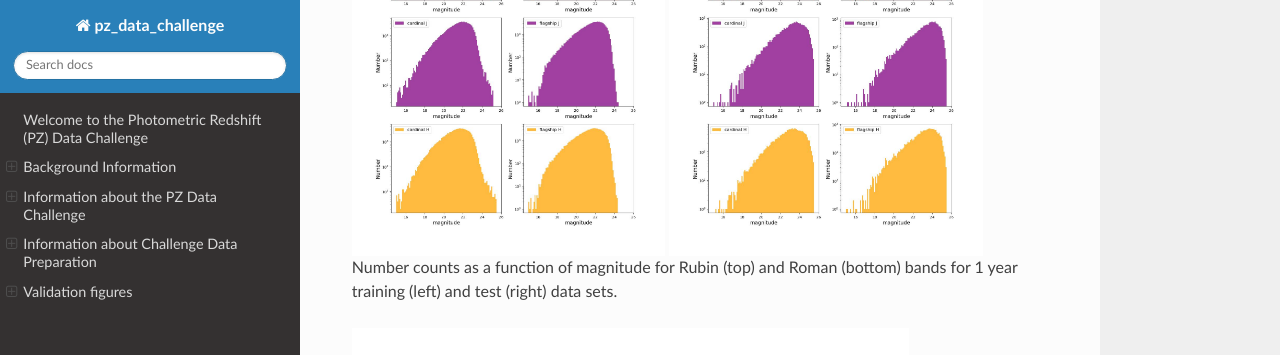
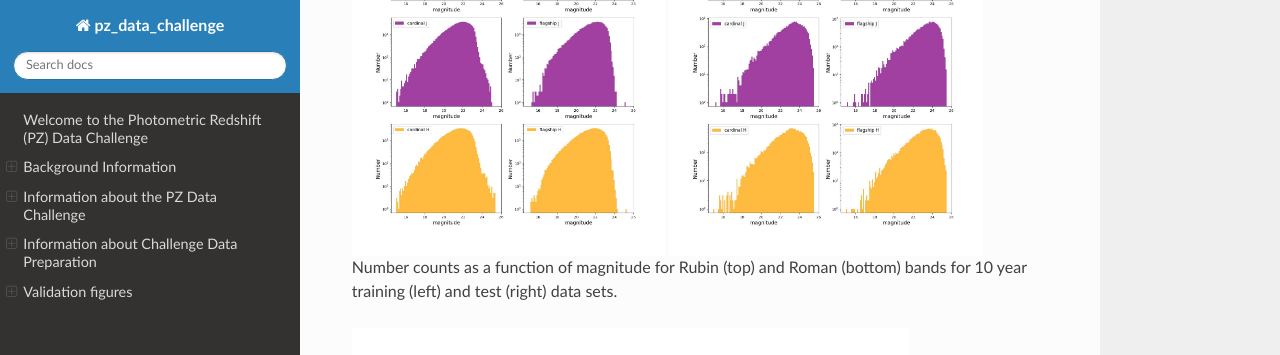
Before and after one commit to LSSTDESC/pz_data_challenge, a Sphinx documentation site: the page built from docs/index.rst, in a window 1280 px wide and 900 px high, scrolled down 20708 px. Shown: the top 355 px of the window. Built offline with Sphinx 7.4.7 and the Read the Docs theme 3.1.0, drawn with Linux system fonts in a browser that asks for light colours; the version number could not be read and is left out.

Commit message:
fix up _taskset_2_test_10yr mag plots

```diff
--- a/docs/validation_taskset_2.rst
+++ b/docs/validation_taskset_2.rst
@@ -27,20 +27,20 @@ Validation figures for taskset 2
 
 .. container:: image-gallery
 
-   .. image:: figures/pz_challenge_taskset_2_training_1yr/mag_number_counts_Rubin.jpg
+   .. image:: figures/pz_challenge_taskset_2_training_10yr/mag_number_counts_Rubin.jpg
       :width: 45.0%
 
-   .. image:: figures/pz_challenge_taskset_2_test_1yr/mag_number_counts_Rubin.jpg
+   .. image:: figures/pz_challenge_taskset_2_test_10yr/mag_number_counts_Rubin.jpg
       :width: 45.0%
 
-   .. image:: figures/pz_challenge_taskset_2_training_1yr/mag_number_counts_Roman.jpg
+   .. image:: figures/pz_challenge_taskset_2_training_10yr/mag_number_counts_Roman.jpg
       :width: 45.0%
 
-   .. image:: figures/pz_challenge_taskset_2_test_1yr/mag_number_counts_Roman.jpg
+   .. image:: figures/pz_challenge_taskset_2_test_10yr/mag_number_counts_Roman.jpg
       :width: 45.0%
 
    Number counts as a function of magnitude for Rubin (top) and Roman (bottom) bands
-   for 1 year training (left) and test (right) data sets.
+   for 10 year training (left) and test (right) data sets.
 
 
 .. container:: image-gallery
```
